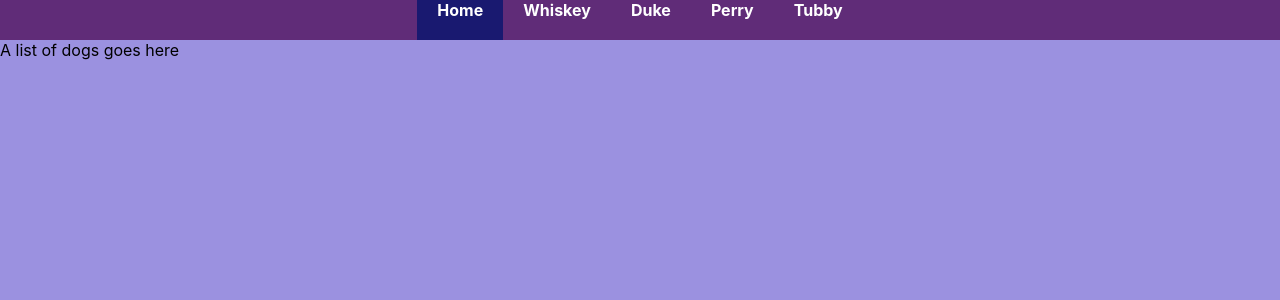
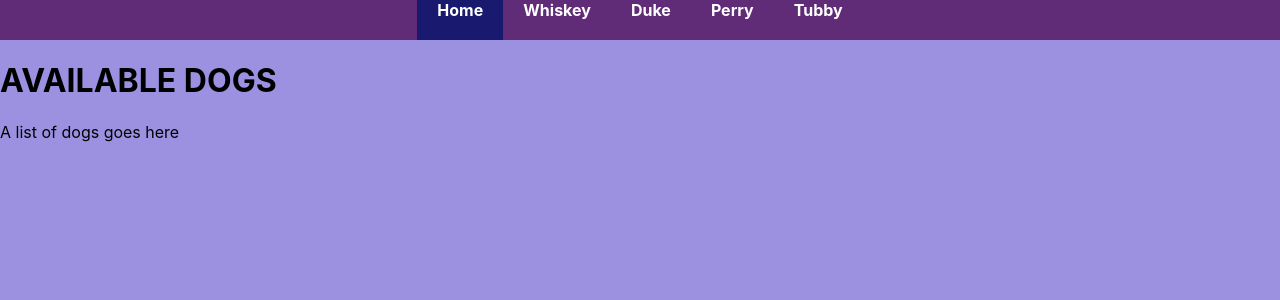
Before and after one commit to iam8/39.2-pt1-react-router-patterns, a React (Create React App) app: page /dogs in a window 1280 px wide. Shown: the top 300 px of the page. Built offline with nearby package versions, Linux system fonts and the light colour scheme.

Commit message:
Add page heading and prop of all dog info

```diff
--- a/src/DogList.js
+++ b/src/DogList.js
@@ -1,9 +1,11 @@
 import React from "react";
 
 
-function DogList () {
+function DogList ({allDogInfo}) {
     return (
         <div className="DogList">
+            <h1>AVAILABLE DOGS</h1>
+
             A list of dogs goes here
         </div>
     )
```
